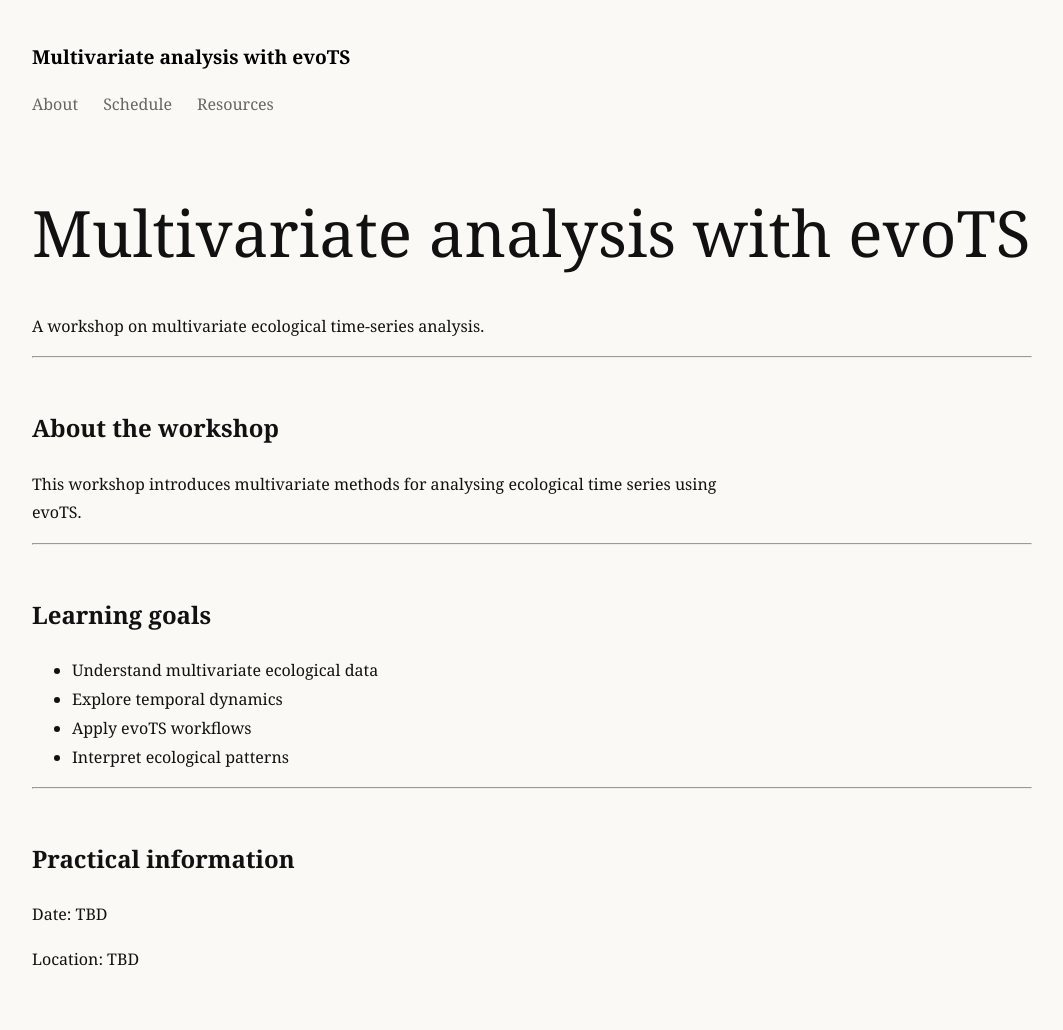
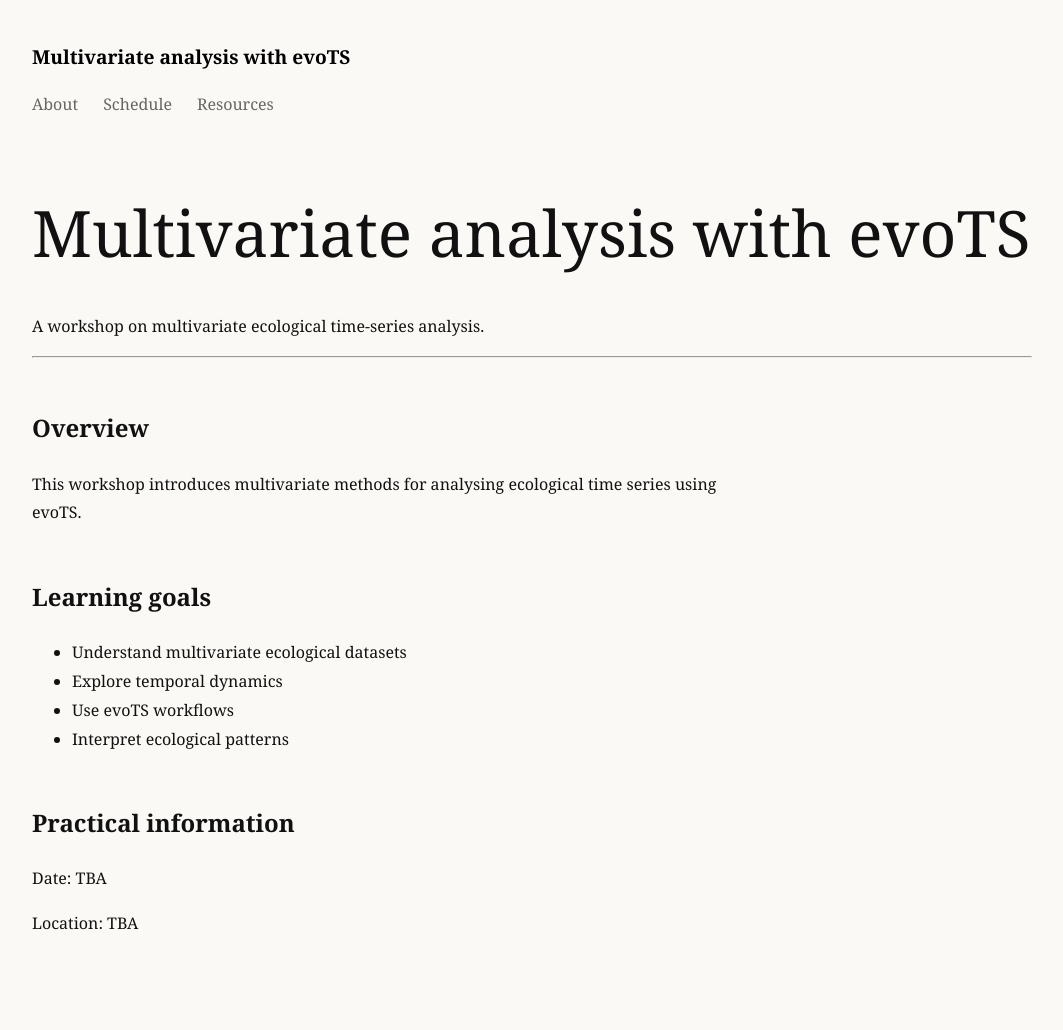
Before and after one commit to VildeBruhn/vildebruhn.github.io, a Jekyll site: the page built from index.md, in a window 1280 px wide. Shown: the whole page, without its empty margins (108-1171 px from the left). Built offline with Jekyll 4.4.1, drawn with Linux system fonts in a browser that asks for light colours; after the commit the page ends 994 px from its top, so only the background shows below that.

Commit message:
Update index.md

```diff
--- a/index.md
+++ b/index.md
@@ -9,23 +9,19 @@ A workshop on multivariate ecological time-series analysis.
 
 ---
 
-## About the workshop
+## Overview
 
 This workshop introduces multivariate methods for analysing ecological time series using evoTS.
 
----
-
 ## Learning goals
 
-- Understand multivariate ecological data
+- Understand multivariate ecological datasets
 - Explore temporal dynamics
-- Apply evoTS workflows
+- Use evoTS workflows
 - Interpret ecological patterns
-
----
 
 ## Practical information
 
-Date: TBD
+Date: TBA
 
-Location: TBD
+Location: TBA
```
